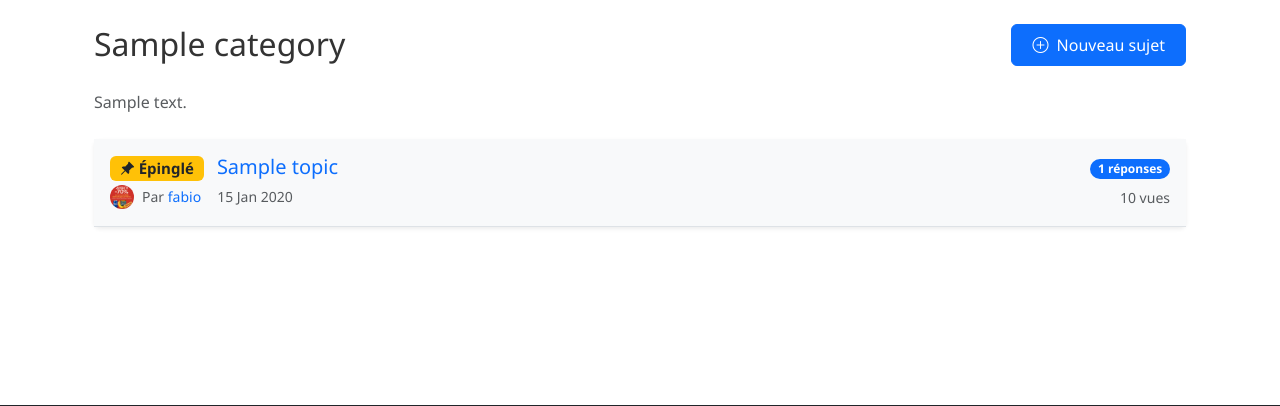
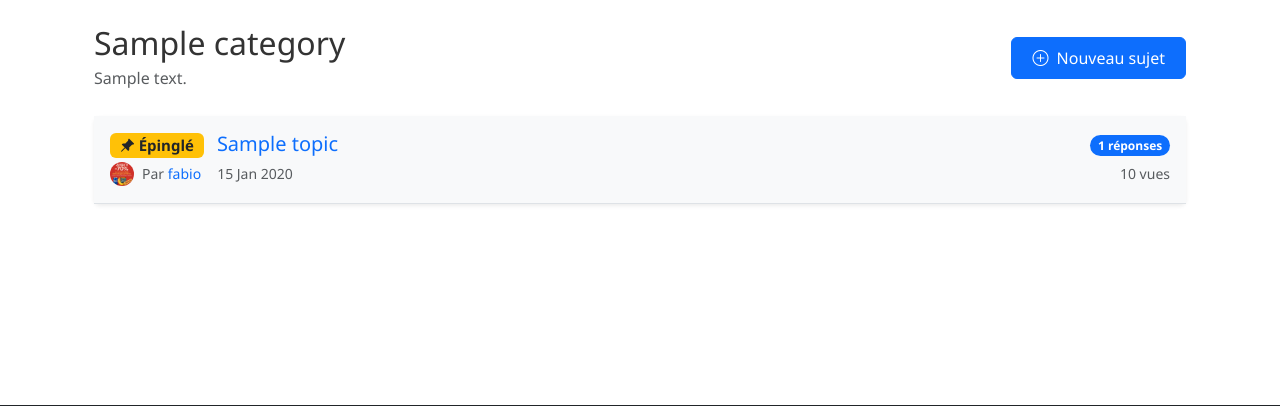
Before and after one commit to himralefort/Tontineplus, a Flask app: a page that uses templates/forum/category.html in a window 1280 px wide. Shown: the part 132-538 px from the top of the page. Run offline with Flask 3, Linux system fonts and the light colour scheme; tables that the repository leaves empty hold one stand-in row (values such as "Sample post").

Commit message:
Update category.html

```diff
--- a/templates/forum/category.html
+++ b/templates/forum/category.html
@@ -12,23 +12,26 @@
     </nav>
 
     <div class="d-flex justify-content-between align-items-center mb-4">
-        <h2 class="mb-0">{{ category.name }}</h2>
+        <div>
+            <h2 class="mb-1">{{ category.name }}</h2>
+            <p class="text-muted mb-0">{{ category.description }}</p>
+        </div>
         <a href="{{ url_for('new_topic') }}" class="btn btn-primary">
             <i class="bi bi-plus-circle me-1"></i> Nouveau sujet
         </a>
     </div>
 
-    <p class="text-muted mb-4">{{ category.description }}</p>
-
     <div class="card shadow-sm">
         <div class="card-body p-0">
             {% for topic in topics %}
             <div class="p-3 border-bottom {% if topic.is_pinned %}bg-light{% endif %}">
-                <div class="d-flex">
+                <div class="d-flex align-items-center">
                     <div class="flex-grow-1">
                         <h5 class="mb-1">
                             {% if topic.is_pinned %}
-                            <span class="badge bg-warning text-dark me-2"><i class="bi bi-pin-angle-fill"></i> Épinglé</span>
+                            <span class="badge bg-warning text-dark me-2">
+                                <i class="bi bi-pin-angle-fill"></i> Épinglé
+                            </span>
                             {% endif %}
                             <a href="{{ url_for('forum_topic', category_slug=category.slug, topic_slug=topic.slug) }}"
                                class="text-decoration-none">
@@ -57,7 +60,10 @@
             </div>
             {% else %}
             <div class="p-4 text-center">
-                <img src="{{ url_for('static', filename='images/empty-forum.svg') }}" alt="Aucun sujet" class="img-fluid mb-3" style="max-height: 150px;">
+                <img src="{{ url_for('static', filename='images/empty-forum.svg') }}"
+                     alt="Aucun sujet"
+                     class="img-fluid mb-3"
+                     style="max-height: 150px;">
                 <h5 class="text-muted">Aucun sujet dans cette catégorie</h5>
                 <p class="text-muted">Soyez le premier à lancer une discussion !</p>
                 <a href="{{ url_for('new_topic') }}" class="btn btn-primary">
```
